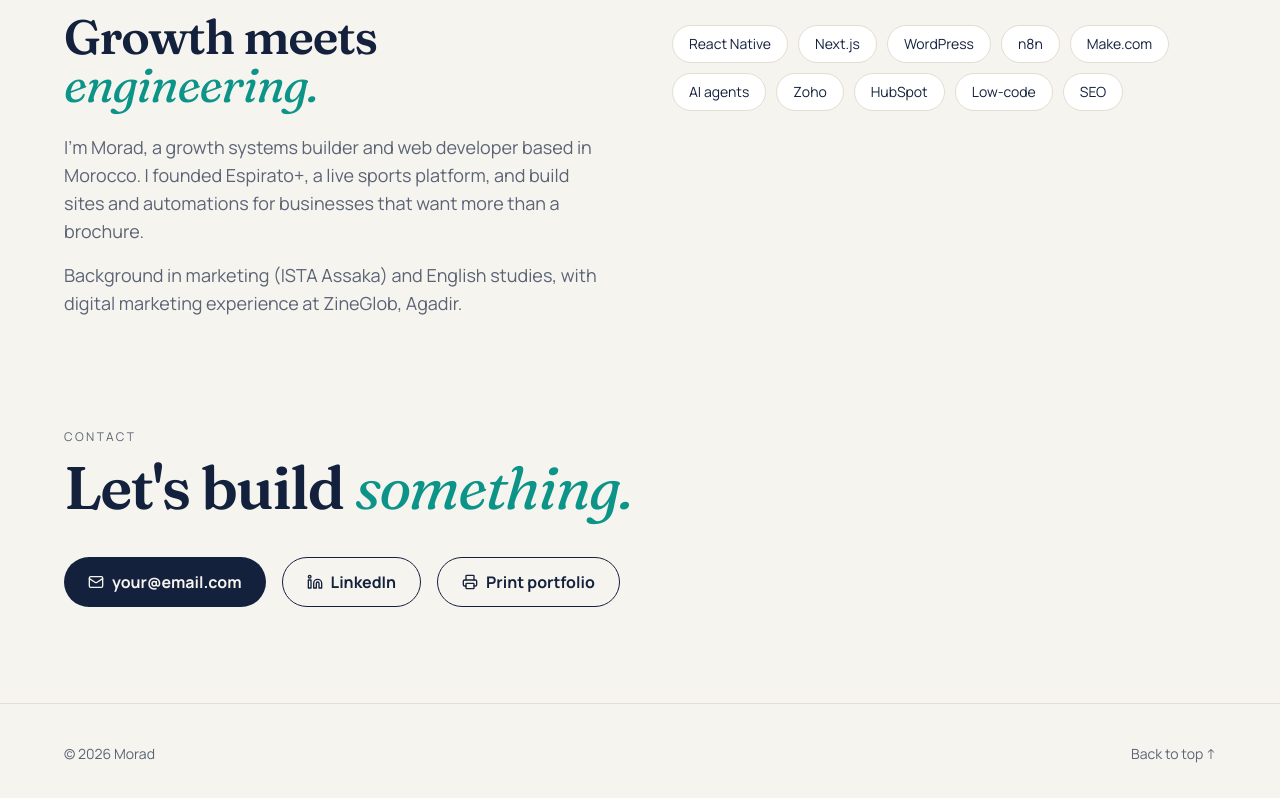
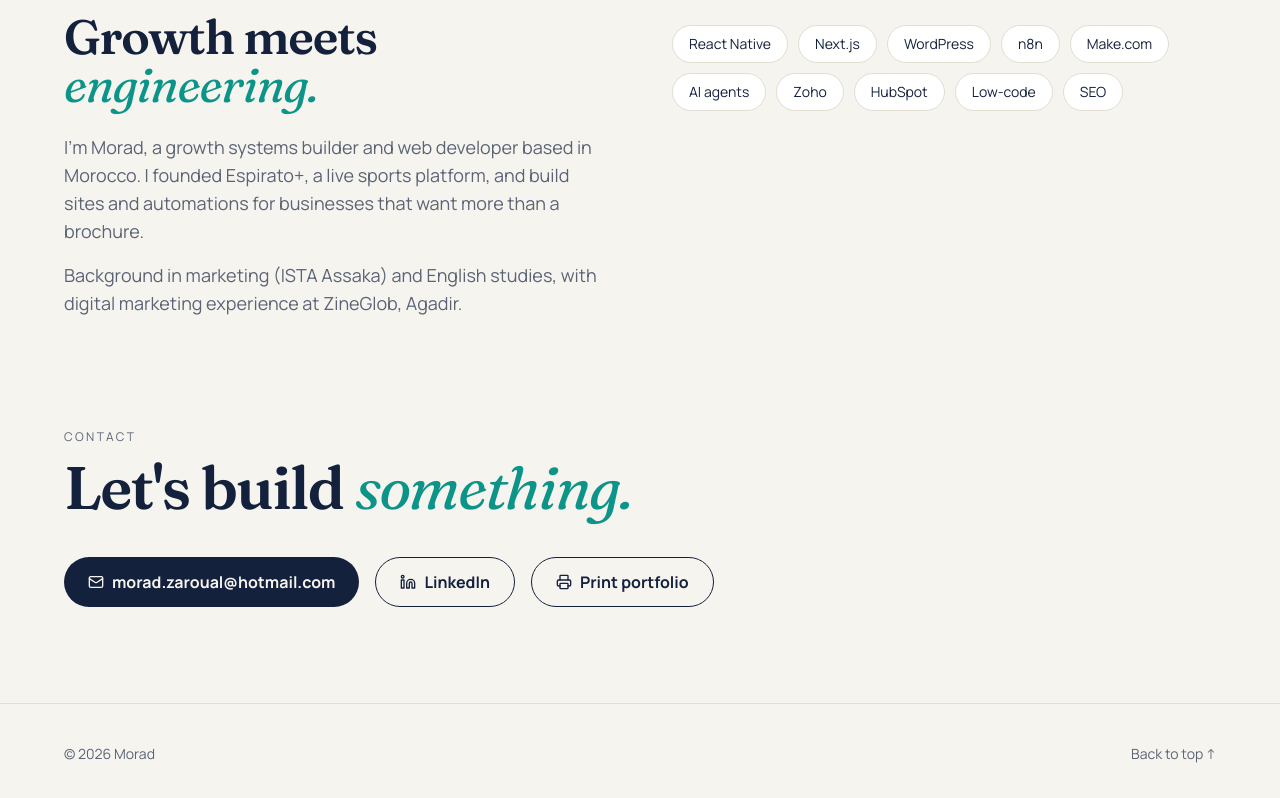
Before and after one commit to moradzaroual/morad-portfolio, a React (Vite) app: page / in a window 1280 px wide. Shown: the part 8703-9501 px from the top of the page. Built offline with nearby package versions, Linux system fonts and the light colour scheme.

Commit message:
Update contact details

```diff
--- a/src/App.tsx
+++ b/src/App.tsx
@@ -275,10 +275,10 @@ function Contact() {
         <p className="text-xs uppercase tracking-[.2em] text-muted">Contact</p>
         <h2 className="mb-10 mt-3 font-display text-5xl font-semibold tracking-tight md:text-6xl">Let's build <em className="italic text-teal">something.</em></h2>
         <div className="no-print flex flex-wrap gap-4">
-          <a href="mailto:your@email.com" className="inline-flex min-h-12 items-center gap-2 rounded-full bg-ink px-6 py-3 font-bold text-cream transition hover:-translate-y-1">
-            <Mail className="h-4 w-4" /> your@email.com
+          <a href="mailto:morad.zaroual@hotmail.com" className="inline-flex min-h-12 items-center gap-2 rounded-full bg-ink px-6 py-3 font-bold text-cream transition hover:-translate-y-1">
+            <Mail className="h-4 w-4" /> morad.zaroual@hotmail.com
           </a>
-          <a href="#" className="inline-flex min-h-12 items-center gap-2 rounded-full border-[1.5px] border-ink px-6 py-3 font-bold transition hover:-translate-y-1 hover:bg-ink hover:text-cream">
+          <a href="https://www.linkedin.com/in/moradzaroual" target="_blank" rel="noopener noreferrer" className="inline-flex min-h-12 items-center gap-2 rounded-full border-[1.5px] border-ink px-6 py-3 font-bold transition hover:-translate-y-1 hover:bg-ink hover:text-cream">
             <Linkedin className="h-4 w-4" /> LinkedIn
           </a>
           <button onClick={() => window.print()} className="inline-flex min-h-12 items-center gap-2 rounded-full border-[1.5px] border-ink px-6 py-3 font-bold transition hover:-translate-y-1 hover:bg-ink hover:text-cream">
```
